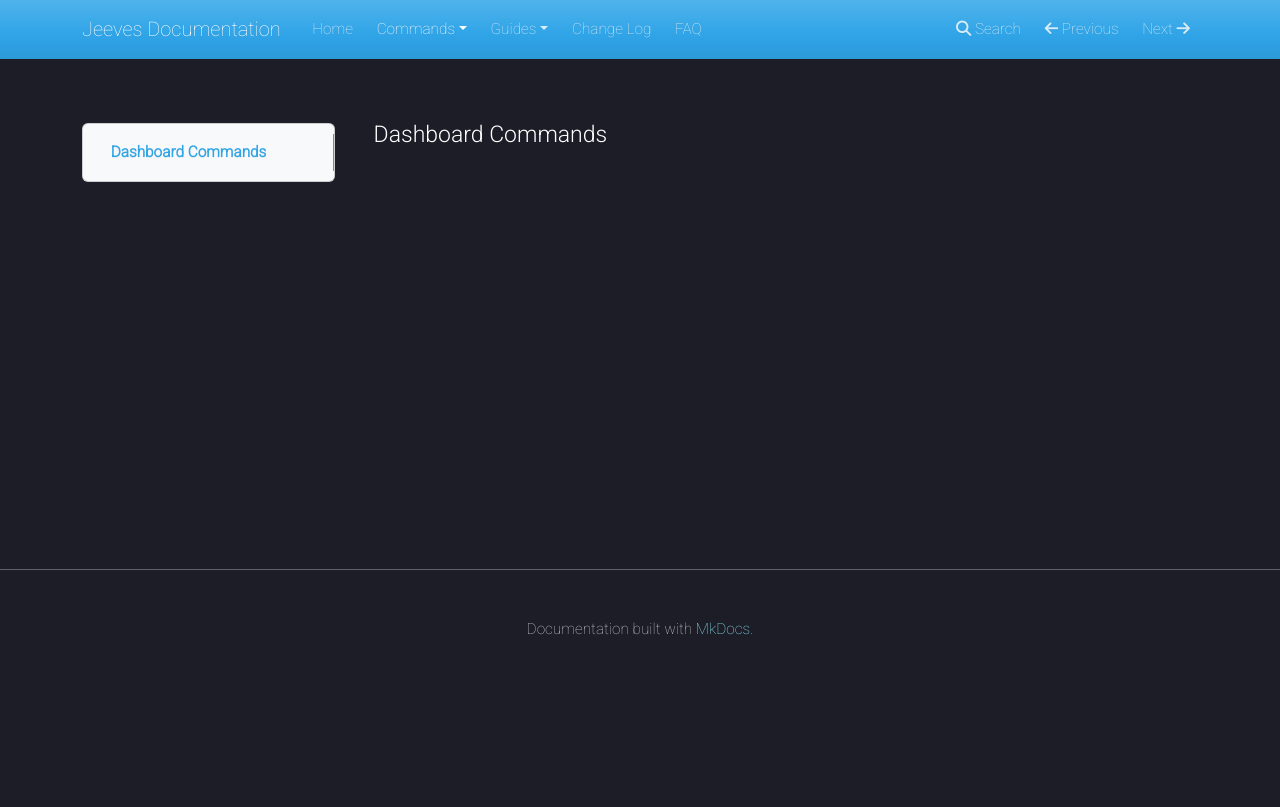
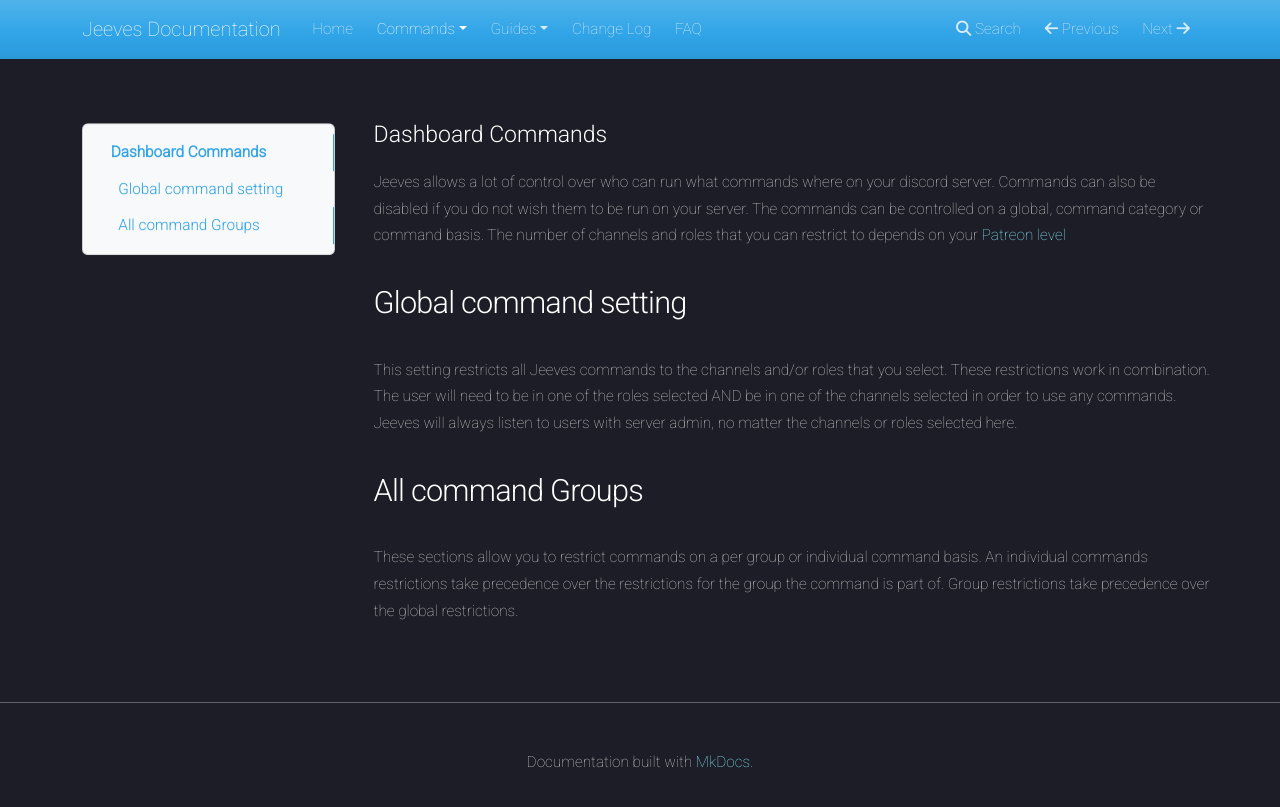
Before and after one commit to TeamJeeves/Jeeves-Bot-Documentation, an MkDocs documentation site: the page built from docs/commands/dashboard/commands.md, in a window 1280 px wide. Shown: the top 807 px of the page. Built offline with MkDocs 1.6.1, drawn with Linux system fonts in a browser that asks for light colours; nearby versions of some CDN libraries.

Commit message:
Dashboard Commands instruction

```diff
--- a/docs/commands/dashboard/commands.md
+++ b/docs/commands/dashboard/commands.md
@@ -1 +1,11 @@
 # Dashboard Commands
+
+Jeeves allows a lot of control over who can run what commands where on your discord server. Commands can also be disabled if you do not wish them to be run on your server. The commands can be controlled on a global, command category or command basis. The number of channels and roles that you can restrict to depends on your [Patreon level](../../guides/Supporting-Jeeves.md)
+
+## Global command setting
+
+This setting restricts all Jeeves commands to the channels and/or roles that you select. These restrictions work in combination. The user will need to be in one of the roles selected AND be in one of the channels selected in order to use any commands. Jeeves will always listen to users with server admin, no matter the channels or roles selected here.
+
+## All command Groups
+
+These sections allow you to restrict commands on a per group or individual command basis. An individual commands restrictions take precedence over the restrictions for the group the command is part of. Group restrictions take precedence over the global restrictions.
```
